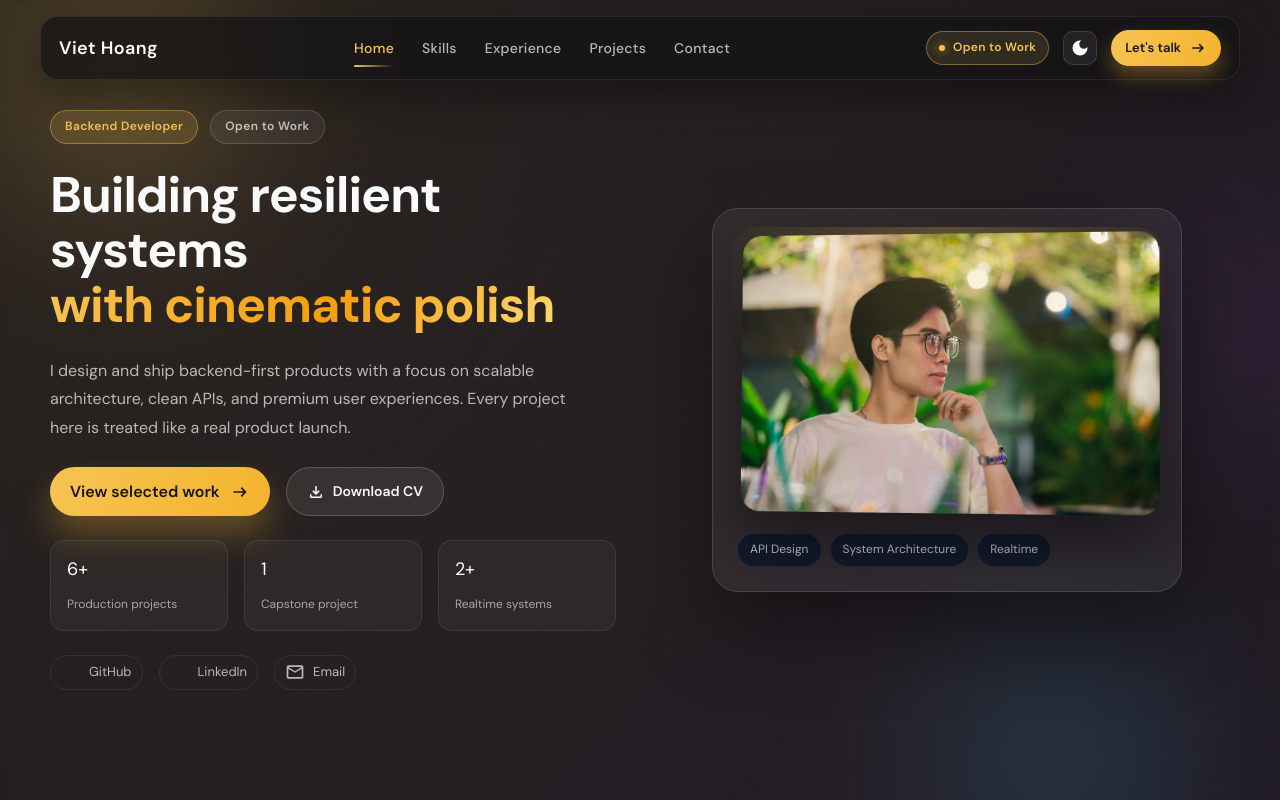
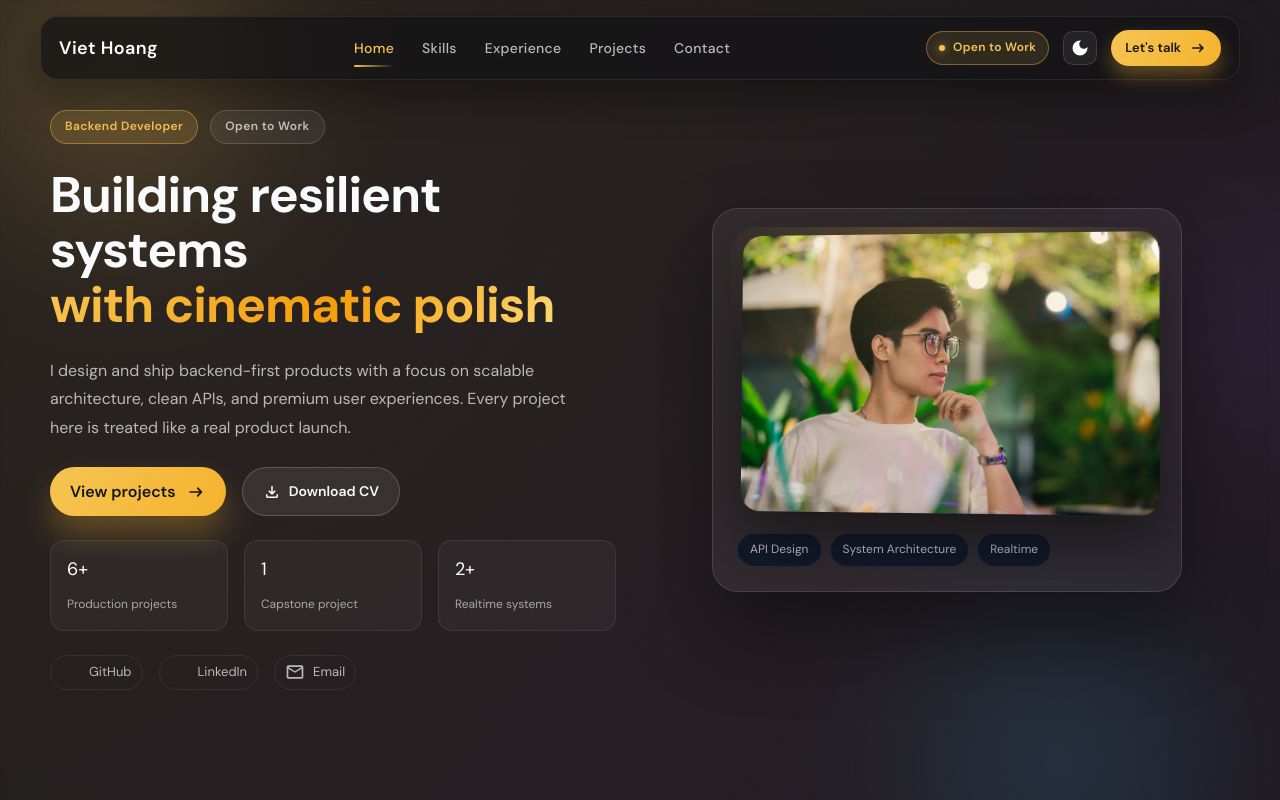
Before and after one commit to viethoang1520/portfolio, a React (Vite) app: page / in a window 1280 px wide. Shown: the top 800 px of the page. Built offline with nearby package versions, Linux system fonts and the light colour scheme; some icons are missing.

Commit message:
fix: button content

```diff
--- a/src/components/Hero/Hero.jsx
+++ b/src/components/Hero/Hero.jsx
@@ -45,7 +45,7 @@ function Hero({ children }) {
           </p>
           <div className="hero-actions">
             <a href="#project" className="hero-primary">
-              View selected work
+              View projects
               <Icon icon="material-symbols:arrow-right-alt-rounded" width="20" height="20" />
             </a>
             <Button
```
